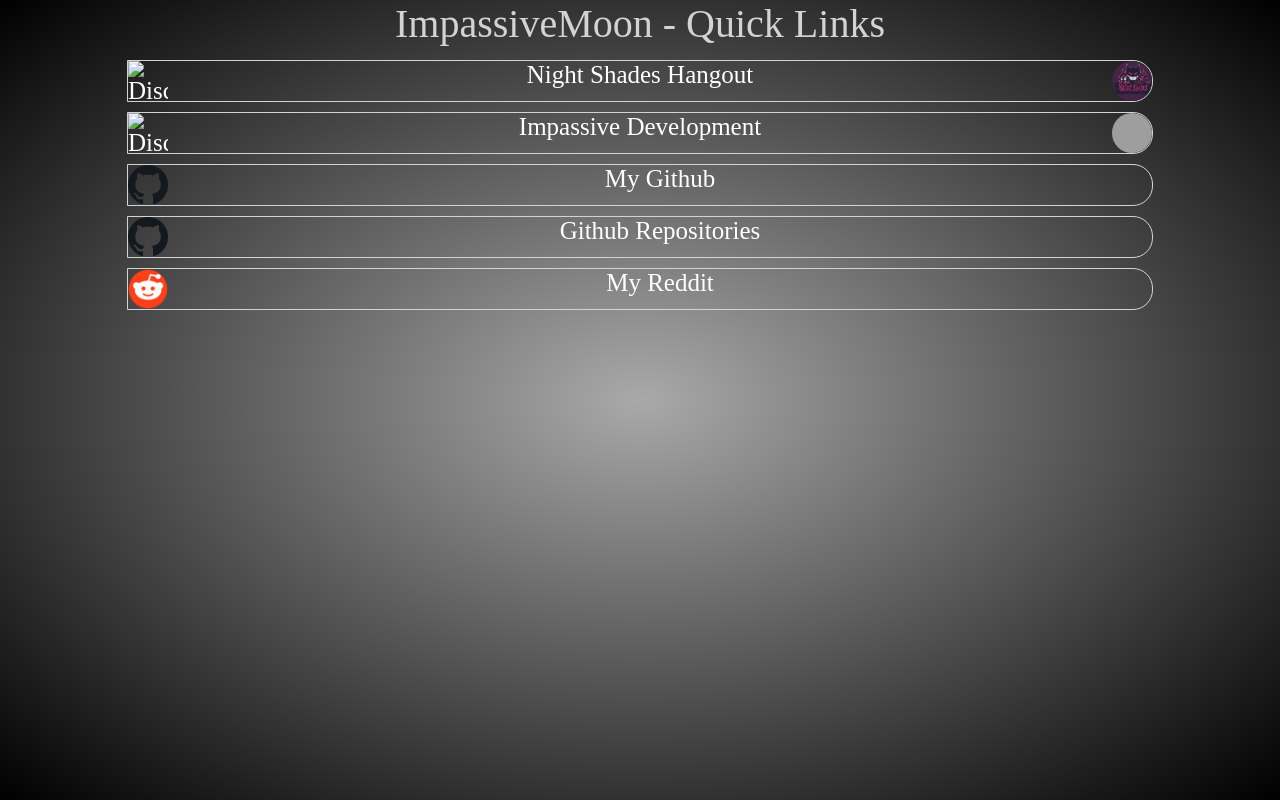
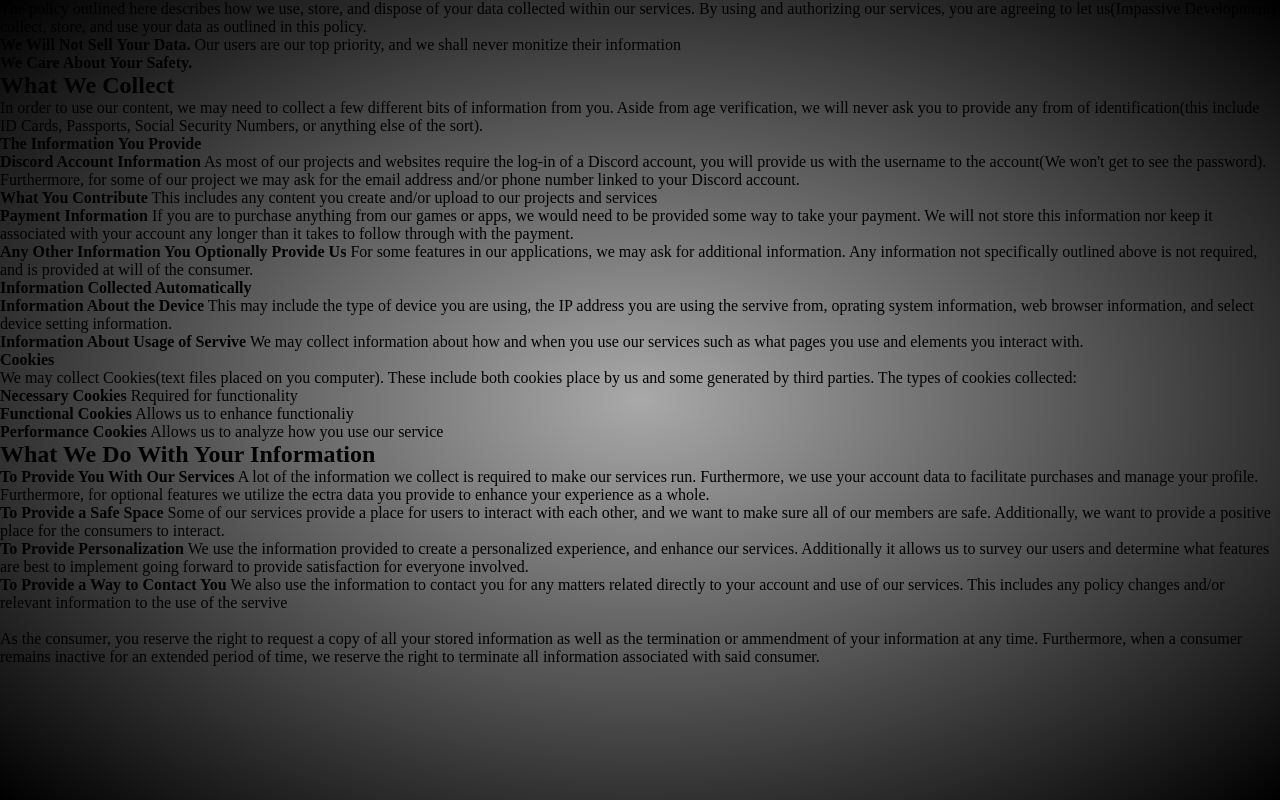
Before and after one commit to ImpassiveMoon03/ImpassiveMoon03.github.io, a plain HTML site: page index.html in a window 1280 px wide. Drawn offline with Linux system fonts and the light colour scheme; grey boxes are pictures that could not be loaded.

Commit message:
Rewrote to turn into a Privacy Policy

```diff
--- a/index.html
+++ b/index.html
@@ -10,29 +10,40 @@
 	</head>
 	<body>
 		<div id="maincontent">
-			<div id="header">ImpassiveMoon - Quick Links</div>
-			<div class="link" onclick="window.open('https://discord.gg/kpjXMTU6Fp', '_blank')">
-				<img class="linkimage" src="./assets/discord.png" alt="Discord Logo">
-				<img class="serverimage" src="./assets/ns.png" alt="Night Shade Icon">
-				<p>Night Shades Hangout</p>
-			</div>
-			<div class="link" onclick="window.open('https://discord.gg/mZpSX5y9Mp', '_blank')">
-				<img class="linkimage" src="./assets/discord.png" alt="Discord Logo">
-				<img class="serverimage" src="https://cdn.discordapp.com/icons/866969279092883456/7084d68e0deef25dda336d296a8c84ca.png?size=128" alt="Night Shade Icon">
-				<p>Impassive Development</p>
-			</div>
-			<div class="link" onclick="window.open('https://www.github.com/ImpassiveMoon03', '_blank')">
-				<img class="linkimage" src="./assets/github.png" alt="Github Logo">
-				<p>My Github</p>
-			</div>
-			<div class="link" onclick="window.open('./repos.html', '_self')">
-				<img class="linkimage" src="./assets/github.png" alt="Github Logo">
-				<p>Github Repositories</p>
-			</div>
-			<div class="link" onclick="window.open('https://www.reddit.com/u/ImpassiveMoon03')">
-				<img class="linkimage" src="./assets/reddit.png" alt="Reddit Logo">
-				<p>My Reddit<p>
-			</div>
+			<p>The policy outlined here describes how we use, store, and dispose of your data collected within our services. By using and authorizing our services, you are agreeing to let us(Impassive Development) collect, store, and use your data as outlined in this policy.</p>
+			<ul>
+				<li><strong>We Will Not Sell Your Data.</strong> Our users are our top priority, and we shall never monitize their information</li>
+				<li><strong>We Care About Your Safety.</strong></li>
+			</ul>
+			<h2>What We Collect</h2>
+			<p>In order to use our content, we may need to collect a few different bits of information from you. Aside from age verification, we will never ask you to provide any from of identification(this include ID Cards, Passports, Social Security Numbers, or anything else of the sort).</p>
+			<h4>The Information <strong>You</strong> Provide</h4>
+			<ul>
+				<li><strong>Discord Account Information</strong> As most of our projects and websites require the log-in of a Discord account, you will provide us with the username to the account(We won't get to see the password). Furthermore, for some of our project we may ask for the email address and/or phone number linked to your Discord account.</li>
+				<li><strong>What You Contribute</strong> This includes any content you create and/or upload to our projects and services</li>
+				<li><strong>Payment Information</strong> If you are to purchase anything from our games or apps, we would need to be provided some way to take your payment. We will not store this information nor keep it associated with your account any longer than it takes to follow through with the payment.</li>
+				<li><strong>Any Other Information You Optionally Provide Us</strong> For some features in our applications, we may ask for additional information. Any information not specifically outlined above is not required, and is provided at will of the consumer.</li>
+			</ul>
+			<h4>Information Collected Automatically</h4>
+			<ul>
+				<li><strong>Information About the Device</strong> This may include the type of device you are using, the IP address you are using the servive from, oprating system information, web browser information, and select device setting information.</li>
+				<li><strong>Information About Usage of Servive</strong> We may collect information about how and when you use our services such as what pages you use and elements you interact with.</li>
+			</ul>
+			<h4>Cookies</h4>
+			<p>We may collect Cookies(text files placed on you computer). These include both cookies place by us and some generated by third parties. The types of cookies collected:</p>
+			<ul>
+				<li><strong>Necessary Cookies</strong> Required for functionality</li>
+				<li><strong>Functional Cookies</strong> Allows us to enhance functionaliy</li>
+				<li><strong>Performance Cookies</strong> Allows us to analyze how you use our service</li>
+			</ul>
+			<h2>What We Do With Your Information</h2>
+			<ul>
+				<li><strong>To Provide You With Our Services</strong> A lot of the information we collect is required to make our services run. Furthermore, we use your account data to facilitate purchases and manage your profile. Furthermore, for optional features we utilize the ectra data you provide to enhance your experience as a whole.</li>
+				<li><strong>To Provide a Safe Space</strong> Some of our services provide a place for users to interact with each other, and we want to make sure all of our members are safe. Additionally, we want to provide a positive place for the consumers to interact.</li>
+				<li><strong>To Provide Personalization</strong> We use the information provided to create a personalized experience, and enhance our services. Additionally it allows us to survey our users and determine what features are best to implement going forward to provide satisfaction for everyone involved.</li>
+				<li><strong>To Provide a Way to Contact You</strong> We also use the information to contact you for any matters related directly to your account and use of our services. This includes any policy changes and/or relevant information to the use of the servive<li>
+			</ul>
+			<p>As the consumer, you reserve the right to request a copy of all your stored information as well as the termination or ammendment of your information at any time. Furthermore, when a consumer remains inactive for an extended period of time, we reserve the right to terminate all information associated with said consumer.</p>
 		</div>
 	</body>
 </html>
```
